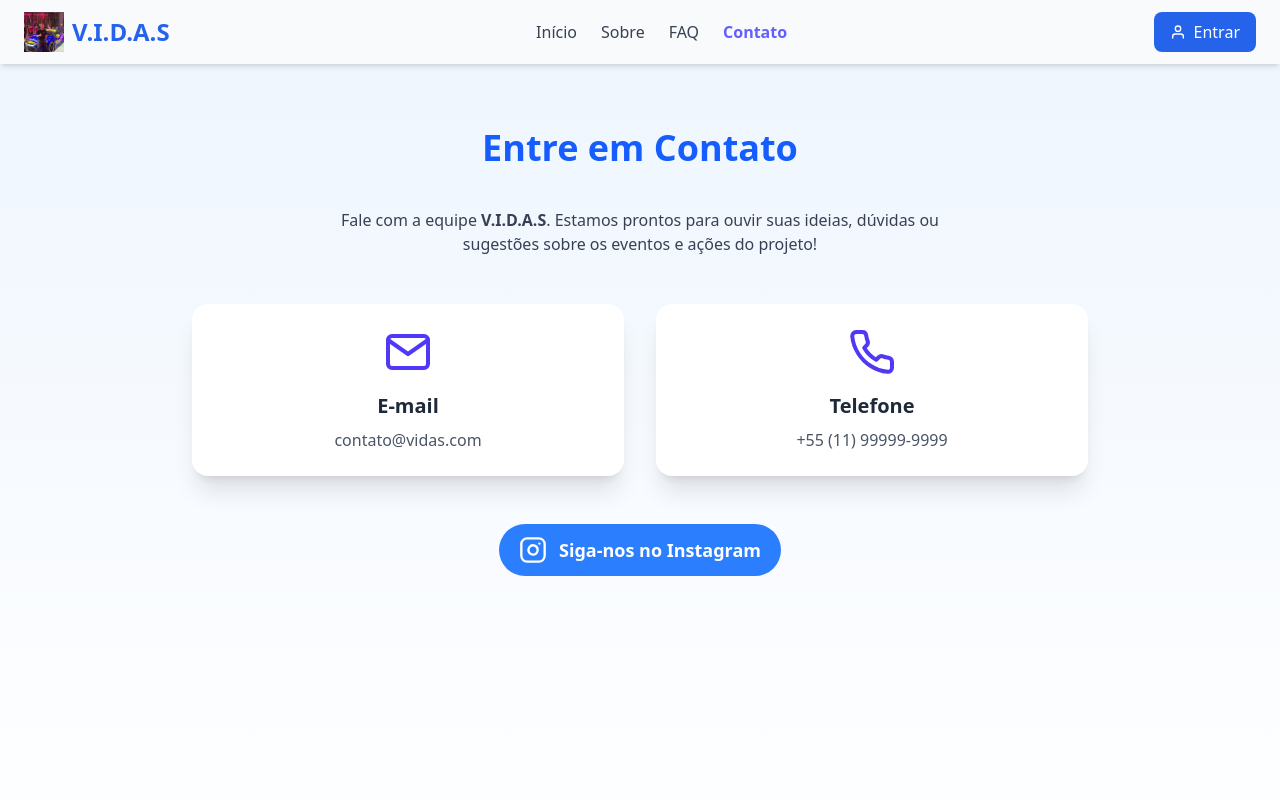
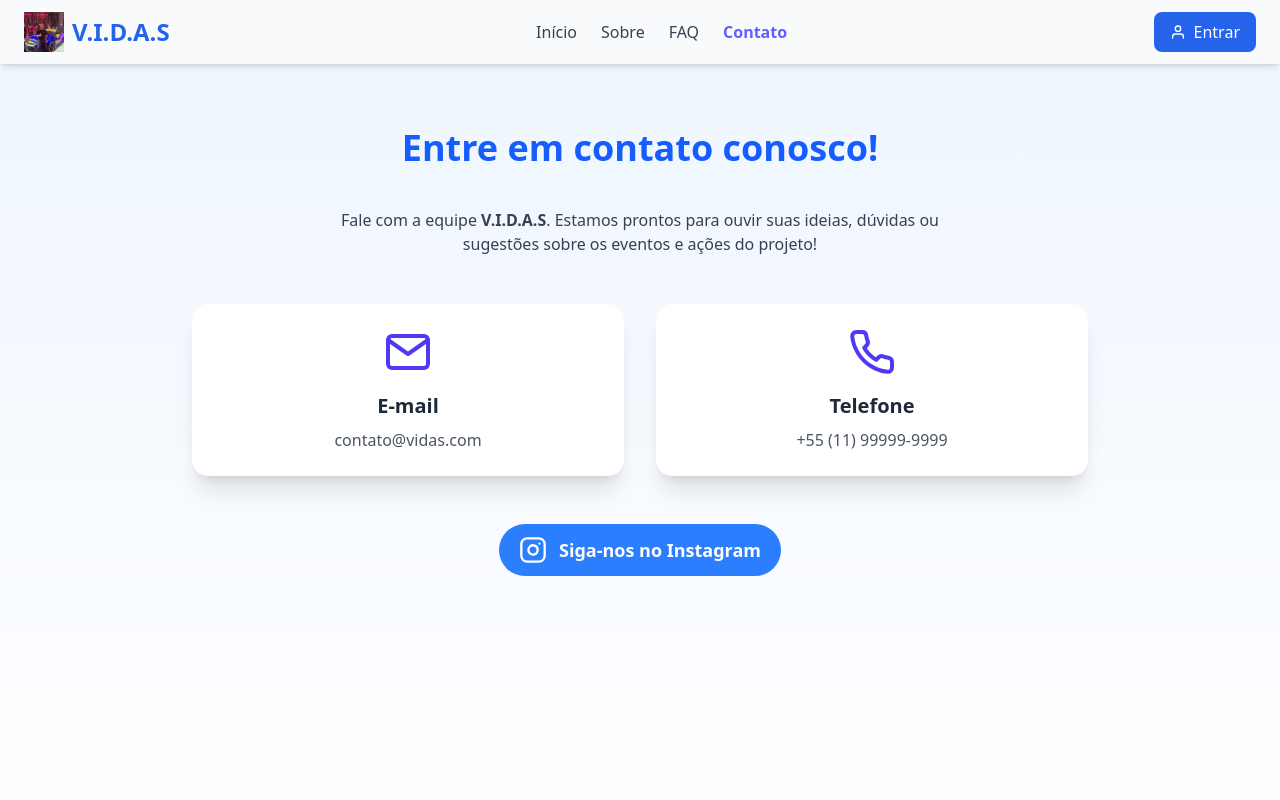
Before and after one commit to thubrito/Vidas, a React (Vite) app: page /contato in a window 1280 px wide. Shown: the top 800 px of the page. Built offline with nearby package versions, Linux system fonts and the light colour scheme.

Commit message:
atualizando o título da seção de contato para maior clareza

```diff
--- a/src/pages/Contact.tsx
+++ b/src/pages/Contact.tsx
@@ -18,7 +18,7 @@ export default function Contact() {
           isDark ? "text-indigo-600" : "text-blue-600"
         }`}
       >
-        Entre em Contato
+        Entre em contato conosco!
       </h1>
 
       <p
```
